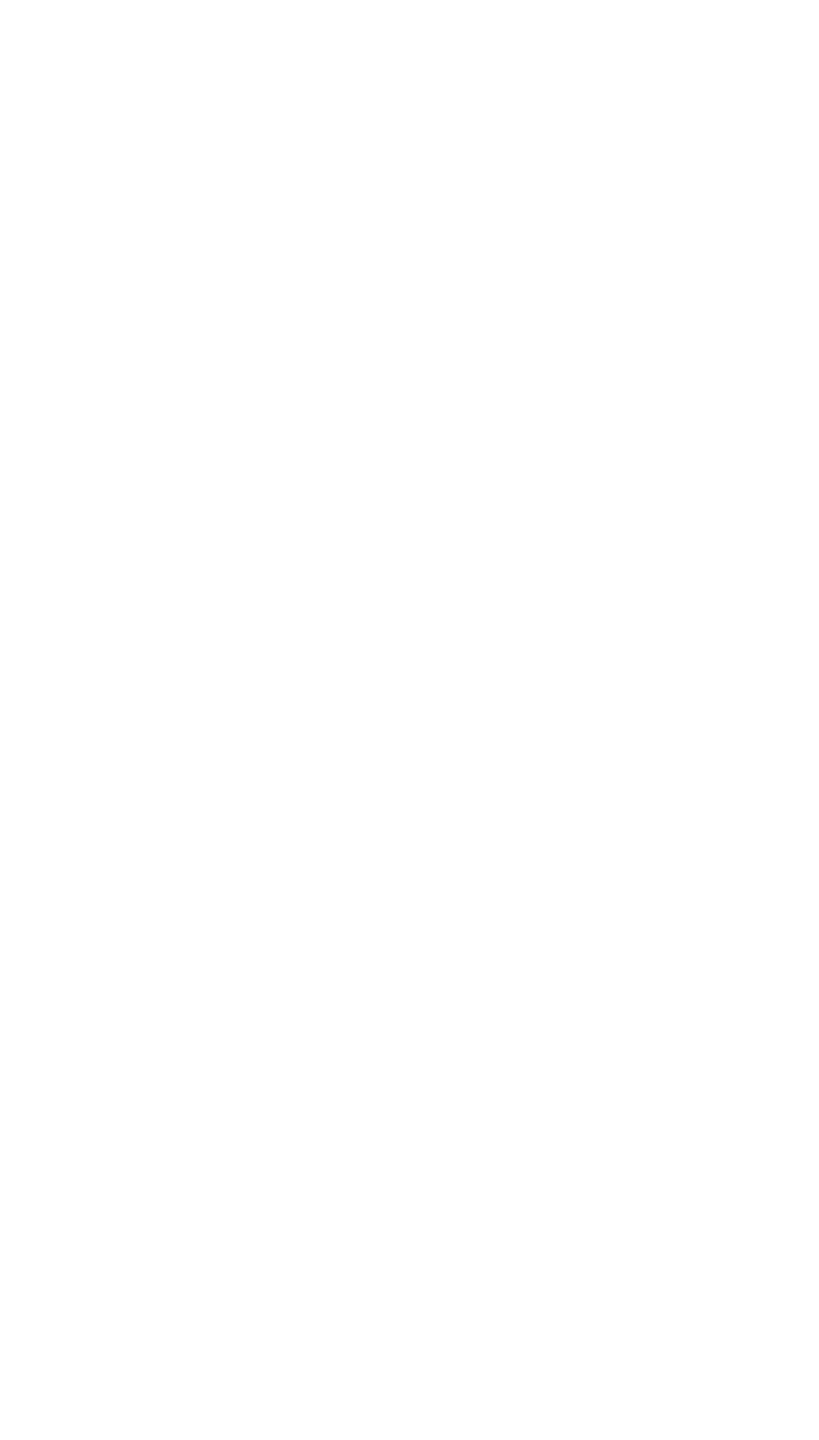
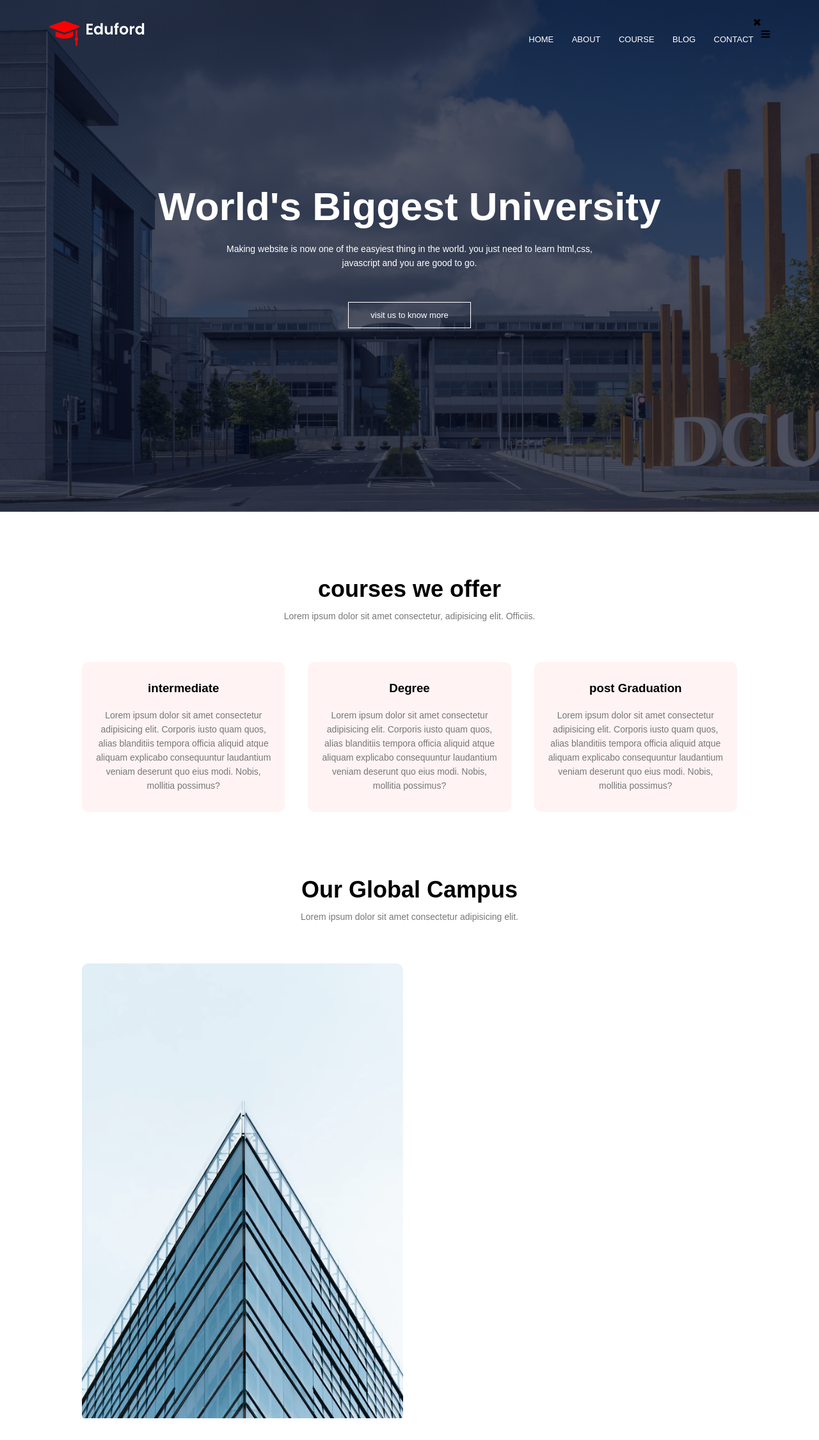
Before and after one commit to Maxmillian-Muiruri/ResponsiveMultiPageWebsite, a PHP site: page / in a window 1280 px wide. Before the commit the page is empty. Shown: the whole page at 64% size. Before the commit the page ends 800 px from the top, so only its background shows below. Run offline with PHP 8.4, Linux system fonts and the light colour scheme; some libraries are stand-ins or nearby versions.

Commit message:
add immage

```diff
--- a/index.html
+++ b/index.html
@@ -0,0 +1,98 @@
+<!DOCTYPE html>
+<html lang="en">
+  <head>
+    <meta charset="UTF-8" />
+    <meta name="viewport" content="width=device-width, initial-scale=1.0" />
+    <link rel="stylesheet" href="style.css" />
+    <title>uni website design</title>
+    <link
+      rel="stylesheet"
+      href="https://stackpath.bootstrapcdn.com/font=awesome/4.7.6/css/font-awesome.min.css"
+    />
+  </head>
+  <body>
+    <section class="header">
+      <nav>
+        <a href="index.html"><img src="./image/logo.png" alt="" srcset="" /></a>
+        <div class="nav-links" id="navlinks">
+          <i class="fa fa-times" onclick="hideMenu()"></i>
+
+          <ul>
+            <li><a href="">HOME</a></li>
+            <li><a href="">ABOUT</a></li>
+            <li><a href="">COURSE</a></li>
+            <li><a href="">BLOG</a></li>
+            <li><a href="">CONTACT</a></li>
+          </ul>
+        </div>
+        <i class="fa fa-bars" onclick="showMenu"></i>
+      </nav>
+      <div class="text-box">
+        <h1>World's Biggest University</h1>
+        <p>
+          Making website is now one of the easyiest thing in the world. you just
+          need to learn html,css, <br />javascript and you are good to go.
+        </p>
+        <a href="" class="hero-btn">visit us to know more</a>
+      </div>
+    </section>
+    <!-- course -->
+
+    <section class="course">
+      <h1>courses we offer</h1>
+      <p>Lorem ipsum dolor sit amet consectetur, adipisicing elit. Officiis.</p>
+      <div class="row">
+        <div class="course-col">
+          <h3>intermediate</h3>
+          <p>
+            Lorem ipsum dolor sit amet consectetur adipisicing elit. Corporis
+            iusto quam quos, alias blanditiis tempora officia aliquid atque
+            aliquam explicabo consequuntur laudantium veniam deserunt quo eius
+            modi. Nobis, mollitia possimus?
+          </p>
+        </div>
+        <div class="course-col">
+            <h3>Degree</h3>
+            <p>
+              Lorem ipsum dolor sit amet consectetur adipisicing elit. Corporis
+              iusto quam quos, alias blanditiis tempora officia aliquid atque
+              aliquam explicabo consequuntur laudantium veniam deserunt quo eius
+              modi. Nobis, mollitia possimus?
+            </p>
+          </div>
+          <div class="course-col">
+            <h3>post Graduation</h3>
+            <p>
+              Lorem ipsum dolor sit amet consectetur adipisicing elit. Corporis
+              iusto quam quos, alias blanditiis tempora officia aliquid atque
+              aliquam explicabo consequuntur laudantium veniam deserunt quo eius
+              modi. Nobis, mollitia possimus?
+            </p>
+          </div>
+      </div>
+    </section>
+    <!-- campus -->
+    <section class="campus">
+<h1>Our Global Campus</h1>
+<p>Lorem ipsum dolor sit amet consectetur adipisicing elit.</p>
+
+<div class="row">
+    <div class="campus-col">
+        <img src="./image/london.png" alt="">
+    </div>
+</div>
+
+    </section>
+
+    <!-- java script for logic -->
+    <script>
+      var navlinks = document.getElementById("navlinks");
+      function showMenu() {
+        navlinks.style.right = "0";
+      }
+      function hideMenu() {
+        navlinks.style.right = "-200px";
+      }
+    </script>
+  </body>
+</html>
--- a/style.css
+++ b/style.css
@@ -1,4 +1,212 @@
-*{
-margin: 0;
-padding: 0;
+* {
+  margin: 0;
+  padding: 0;
+  font-family: 'poppins', sans-serif;
 }
+.header{
+  min-height: 100vh;
+  width: 100%;
+  background-image: linear-gradient(rgba(4, 9, 30, 0.7), rgba(4, 9, 30, 0.7)),url(image/banner.png);
+    background-position: center;
+    background-size: cover;
+    position: relative;
+}
+ nav {
+  display: flex;
+  padding: 2% 6%;
+justify-content: space-between;
+align-items: center;
+
+
+
+ }
+
+ nav img {
+  width: 150px;
+
+ }
+
+ .nav-links{
+  flex:auto;
+  text-align:right;
+ }
+
+ .nav-links ul li{
+  list-style: none;
+  display: inline-block;
+  padding: 8px 12px;
+  position: relative;
+ }
+
+ .nav-links ul li a {
+  color: #fff;
+  text-decoration: none;
+  font-size: 13px;
+ }
+
+ .nav-links ul li::after{
+  content: '';
+width: 0%;
+height: 2px;
+background: #f44336;
+display: block;
+margin: auto;
+transition: 0.5s;
+ }
+ .nav-links ul li:hover::after{
+  width: 100%;
+
+ }
+
+
+ .text-box{
+  width: 90%;
+  color: #fff;
+  position: absolute;
+  top: 50%;
+  left: 50%;
+  transform: translate(-50%, -50%);
+  text-align: center;
+ }
+ .text-box h1 {
+  font-size: 62px;
+
+ }
+ .text-box p {
+  margin:  10px 0px 40px;
+  font-size: 14px;
+  color: #fff;
+ }
+.hero-btn{
+  display: inline-block;
+  text-decoration: none;
+  color:#fff;
+  border: 1px solid #fff;
+  padding: 12px 34px;
+  font-size: 13px;
+  background: transparent;
+  position: relative;
+  cursor: pointer;
+}
+.hero-btn:hover{
+  border: 1px solid #f44336;
+background: #f44336;
+transition: 1s;
+
+}
+@media(max-width: 700px){
+  .text-box h1{
+    font-size: 20px
+
+  }
+  nav .fa {
+    display: none;
+  }
+  .nav-links ul li{
+    display: block;
+  }
+  .nav-links{
+    position: absolute;
+background: #f44336;
+height: 100vh;
+width:200px;
+top: 8;
+right: -200px;
+text-align: left;
+z-index: 2;
+transition: 1s;
+  }
+
+  nav .fa {
+    display: block;
+    color: #fff;
+    margin: 10px;
+    font-size: 22px;
+    cursor: pointer;
+  }
+
+  .nav-links ul{
+    padding: 30px;
+  }
+
+}
+
+/* course */
+
+.course {
+  width: 80%;
+  margin: auto;
+  text-align: center;
+  padding-top: 100px;
+
+}
+h1{
+
+  font-size: 36px;
+  font-weight: 600;
+}
+p {
+  color: #777;
+  font-size: 14px;
+  font-weight: 300;
+  line-height: 22px;
+  padding: 10px;
+}
+
+
+.row  {
+
+  margin-top: 5%;
+  display: flex;
+justify-content: space-between;
+
+
+}
+.course-col{
+flex-basis: 31%;
+background: #fff3f3;
+border-radius: 10px;
+margin-bottom: 5%;
+padding: 20px 12px;
+box-sizing: border-box;
+
+
+}
+h3 {
+  text-align: center;
+  font-weight: 600;
+  margin: 10px 0;
+
+}
+.course-col:hover{
+  box-shadow: 0 0 20px 0px rgba(0,0,0,0.2);
+}
+@media(max-width: 700) {
+  .row{
+    flex-direction: column;
+  }
+}
+
+
+/* /* campus */
+
+.campus{
+width: 80%;
+margin: auto;
+text-align: center;
+padding-top:50px;
+
+}
+
+.campus-col{
+  flex-direction: 32%;
+  border-radius: 10px;
+  margin-bottom: 30px;
+  position: relative;
+  overflow: hidden;
+}
+.campus-col img {
+width: 100%;
+
+
+}
```
